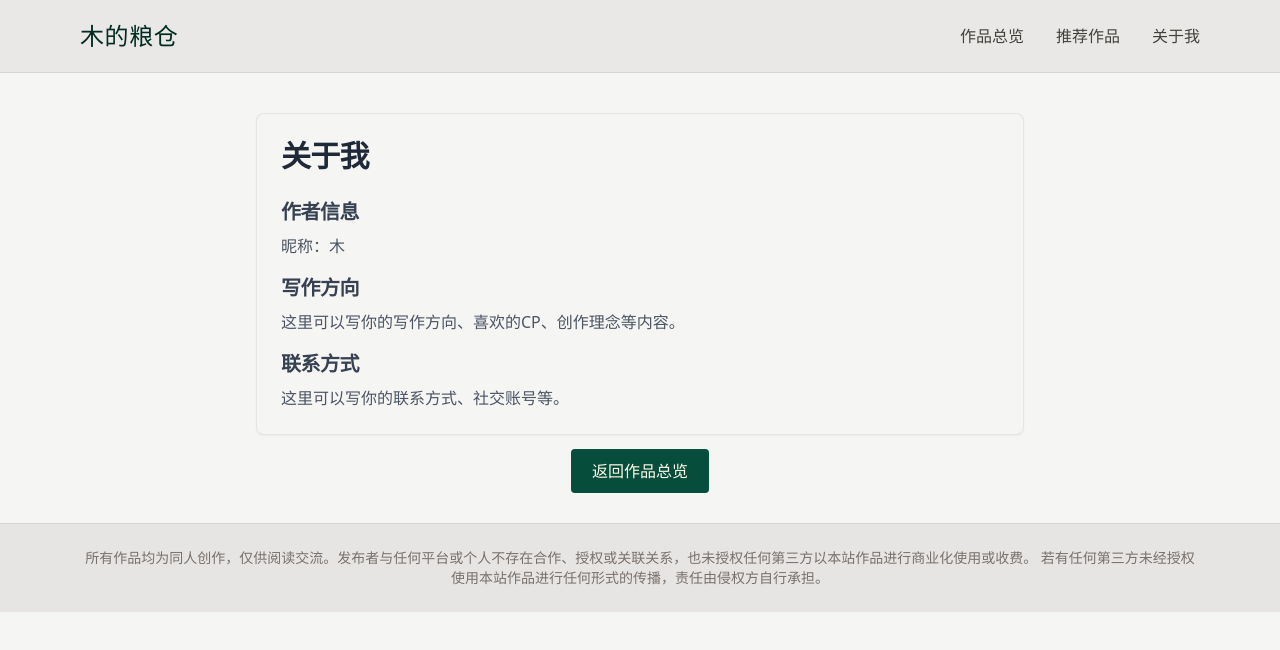
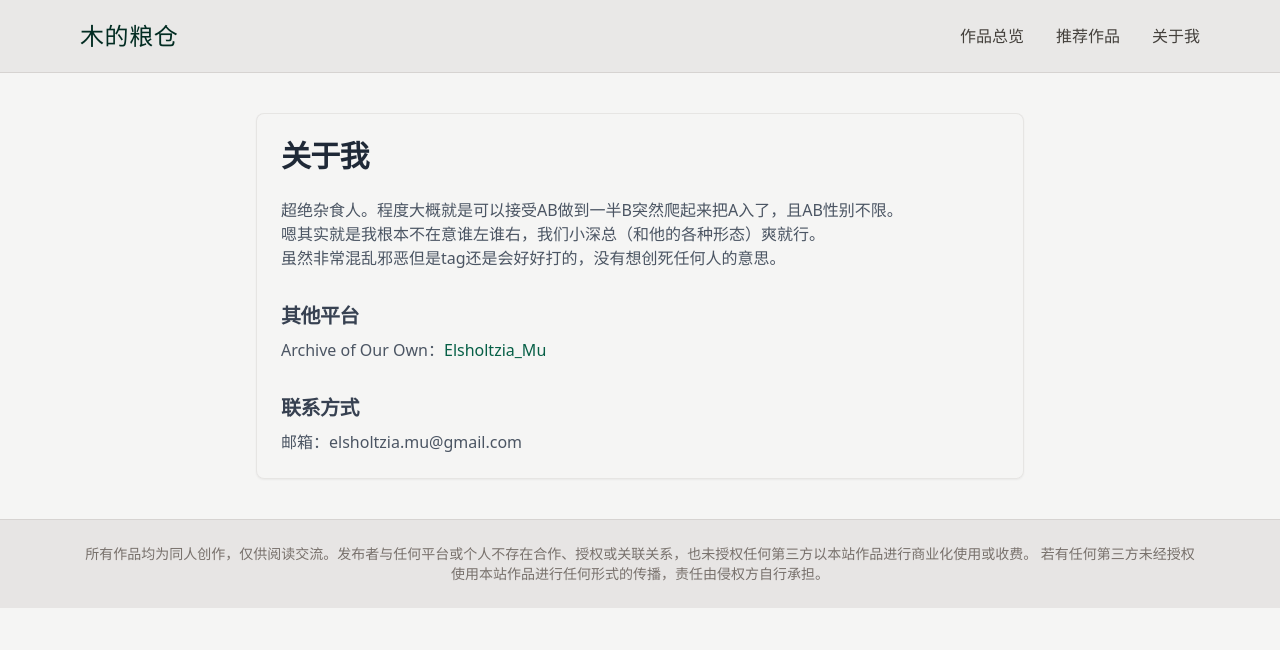
Before and after one commit to elsholtziaMu/fanfic-repo, a Next.js app: page /about in a window 1280 px wide. Shown: the top 650 px of the page. Built offline with nearby package versions, Linux system fonts and the light colour scheme.

Commit message:
house-keeping

```diff
--- a/data/tags.json
+++ b/data/tags.json
@@ -8,7 +8,7 @@
     {
       "id": "cp_type",
       "name": "配对类型",
-      "tags": ["BL", "GB", "BG", "GL", "无CP"]
+      "tags": ["BL深右", "GB", "BG", "清水"]
     },
     {
       "id": "main_char",
--- a/public/content/works/趁人之危/meta.json
+++ b/public/content/works/趁人之危/meta.json
@@ -3,9 +3,9 @@
   "summary": "“我想知道你要玩的游戏。”\n“我们来打个赌吧，深哥。”",
   "tags": {
     "au": ["ABO", "现背"],
-    "cp_type": ["BL"],
+    "cp_type": ["BL深右"],
     "main_char": ["周深", "周可可"],
-    "character_type": ["水仙", "可深"],
+    "relationship": ["水仙", "可深"],
     "status": ["连载中"],
     "rating": ["R18"]
   },
--- a/src/app/about/page.tsx
+++ b/src/app/about/page.tsx
@@ -8,30 +8,30 @@ export default function AboutPage() {
     <div className="max-w-3xl mx-auto">
       <div className="card">
         <h1 className="text-3xl font-bold text-gray-800 mb-6">关于我</h1>
-        <div className="space-y-4">
+        <div className="space-y-8">
           <section>
-            <h2 className="text-xl font-bold text-gray-700 mb-2">作者信息</h2>
-            <p className="text-gray-600">昵称：{config.authorName}</p>
+            <p className="text-gray-600 whitespace-pre-wrap">
+              超绝杂食人。程度大概就是可以接受AB做到一半B突然爬起来把A入了，且AB性别不限。<br />
+              嗯其实就是我根本不在意谁左谁右，我们小深总（和他的各种形态）爽就行。<br />
+              虽然非常混乱邪恶但是tag还是会好好打的，没有想创死任何人的意思。
+            </p>
           </section>
           <section>
-            <h2 className="text-xl font-bold text-gray-700 mb-2">写作方向</h2>
-            <p className="text-gray-600 whitespace-pre-wrap">
-              这里可以写你的写作方向、喜欢的CP、创作理念等内容。
+            <h2 className="text-xl font-bold text-gray-700 mb-2">其他平台</h2>
+            <p className="text-gray-600">Archive of Our Own：
+              <a href="https://archiveofourown.org/users/Elsholtzia_Mu" target="_blank" rel="noopener noreferrer" className="text-emerald-800 hover:text-emerald-700">
+                Elsholtzia_Mu
+              </a>
             </p>
           </section>
           <section>
             <h2 className="text-xl font-bold text-gray-700 mb-2">联系方式</h2>
             <p className="text-gray-600 whitespace-pre-wrap">
-              这里可以写你的联系方式、社交账号等。
+              邮箱：elsholtzia.mu@gmail.com
             </p>
           </section>
         </div>
       </div>
-      <div className="mt-6 text-center">
-        <Link href="/works" className="btn-primary">
-          返回作品总览
-        </Link>
-      </div>
     </div>
   )
 }
--- a/src/app/authors/page.tsx
+++ b/src/app/authors/page.tsx
@@ -8,9 +8,9 @@ export default function RecommendationsPage() {
 
   return (
     <div className="max-w-4xl mx-auto">
-      <h1 className="text-3xl font-medium text-emerald-950 mb-4">推荐作品</h1>
+      <h1 className="text-3xl font-medium text-emerald-950 mb-4">主厨推荐</h1>
       <p className="text-stone-600 mb-8">
-        我精选的一些作品，你可能会喜欢！
+        记得看tag啊别被创了
       </p>
       {works.length > 0 ? (
         <div className="grid gap-6">
@@ -19,7 +19,7 @@ export default function RecommendationsPage() {
               <Link href={`/works/${work.id}`} className="text-xl font-medium text-emerald-900 hover:text-emerald-800">
                 {work.title}
               </Link>
-              <p className="text-stone-600 mt-2">{work.summary}</p>
+              <p className="text-stone-600 mt-2 whitespace-pre-wrap">{work.summary}</p>
               <div className="flex flex-wrap gap-2 mt-3">
                 {Object.entries(work.tags).map(([categoryId, tags]) =>
                   tags.map(tag => (
```
Also changed, not shown: data/works.json.
